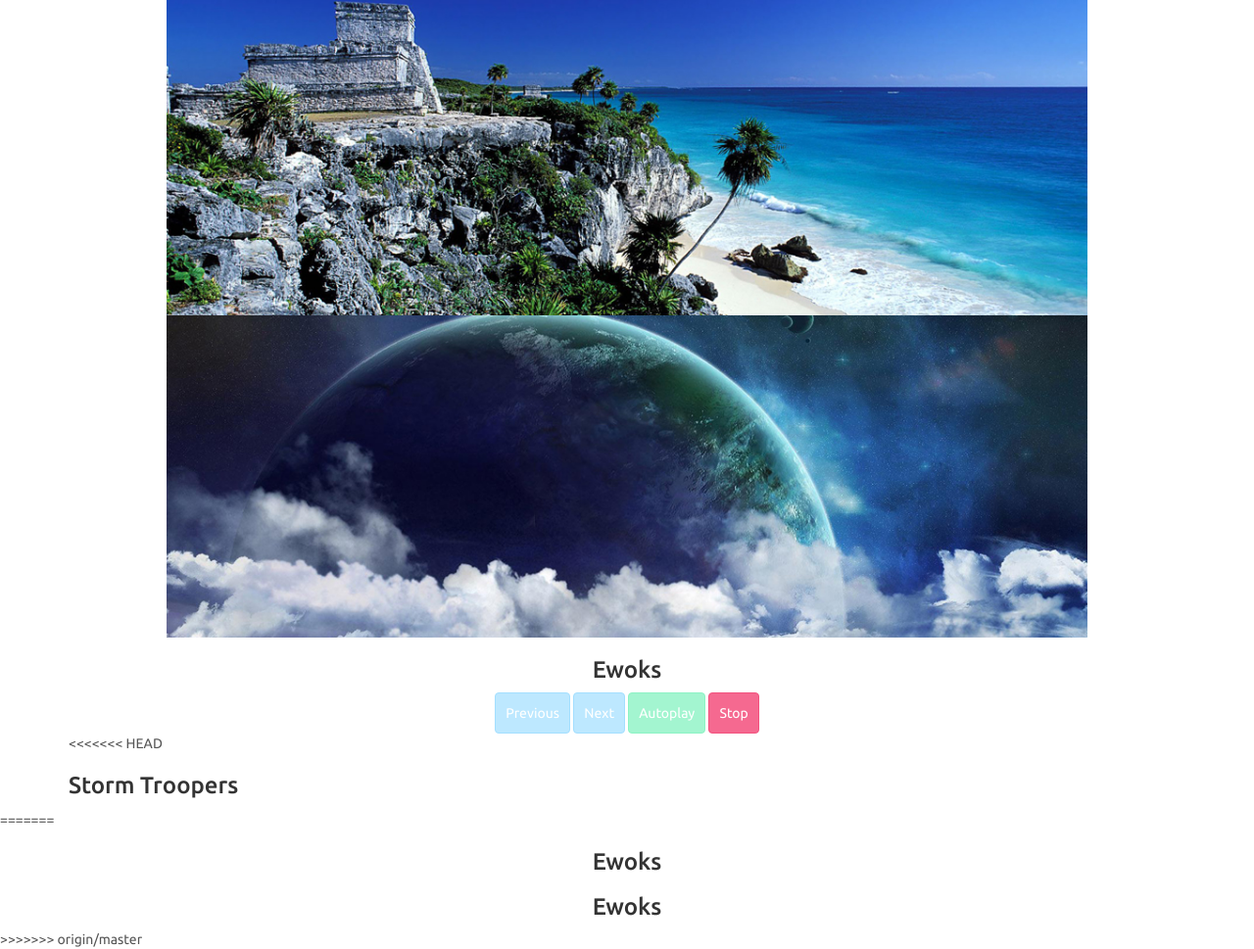
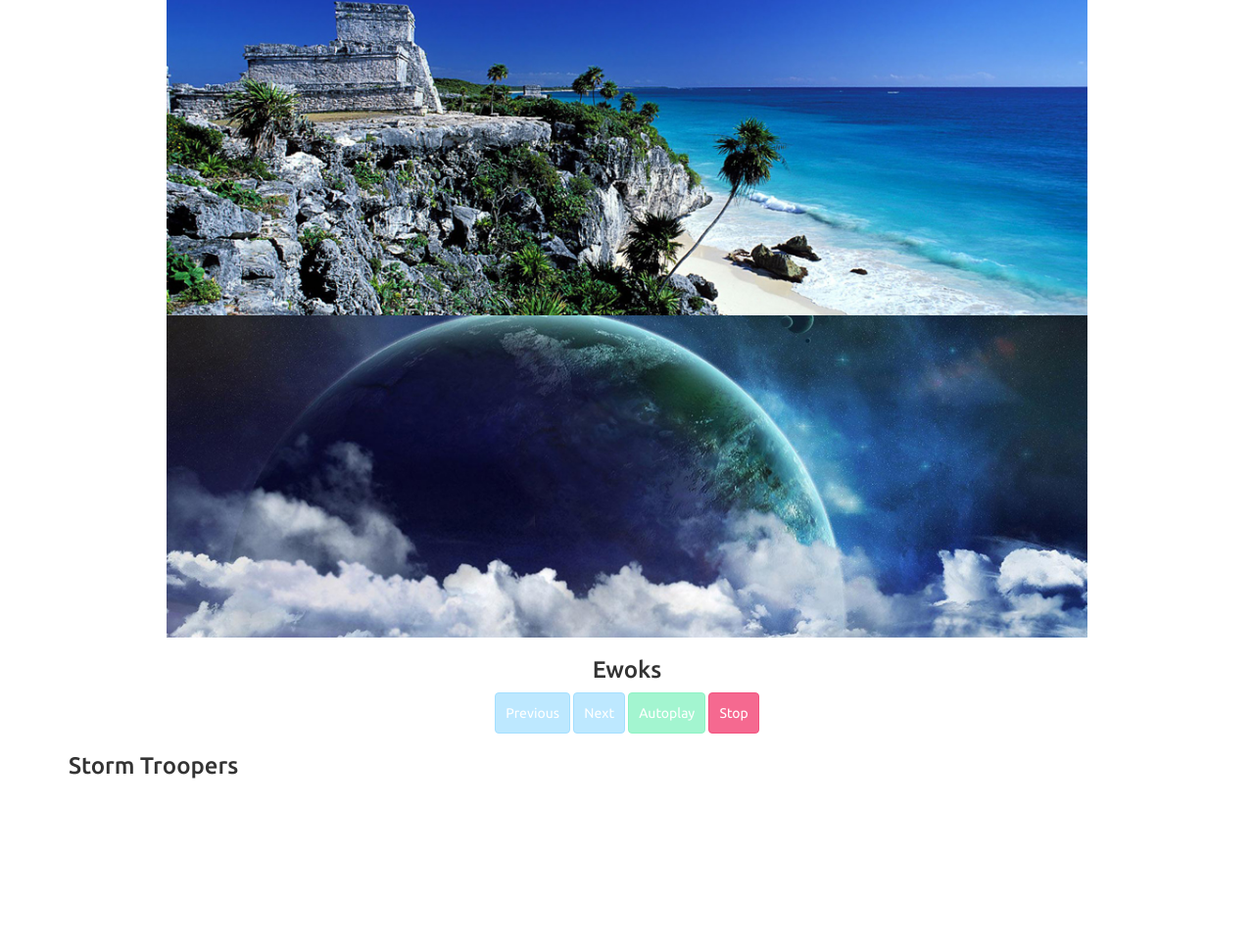
Before and after one commit to jpDeveloper/jedi-slider, a plain HTML site: page index.html in a window 1280 px wide. Shown: the part 499-1468 px from the top of the page at 98% size. After the commit the page ends 1306 px from the top, so only its background shows below. Drawn offline with Linux system fonts and the light colour scheme.

Commit message:
Fixing commit

```diff
--- a/index.html
+++ b/index.html
@@ -72,7 +72,6 @@
 </div>
 
 <div class="container">
-<<<<<<< HEAD
   <h3>Storm Troopers</h3>
   <div class="row">
     <div class="col-sm-6">
@@ -85,18 +84,6 @@
   </div>
 </div>
 
-=======
-
-  <h3 class="text-center">Ewoks</h3>
-
-  <h3 class="text-center">Ewoks</h3>
-
-</div> <!-- end container -->
-
-
-
-<!-- JS libraries -->
->>>>>>> origin/master
 
   <script src="js/jquery-1.9.1.min.js"></script>
   <script src="bootstrap/js/bootstrap.min.js"></script>
```
